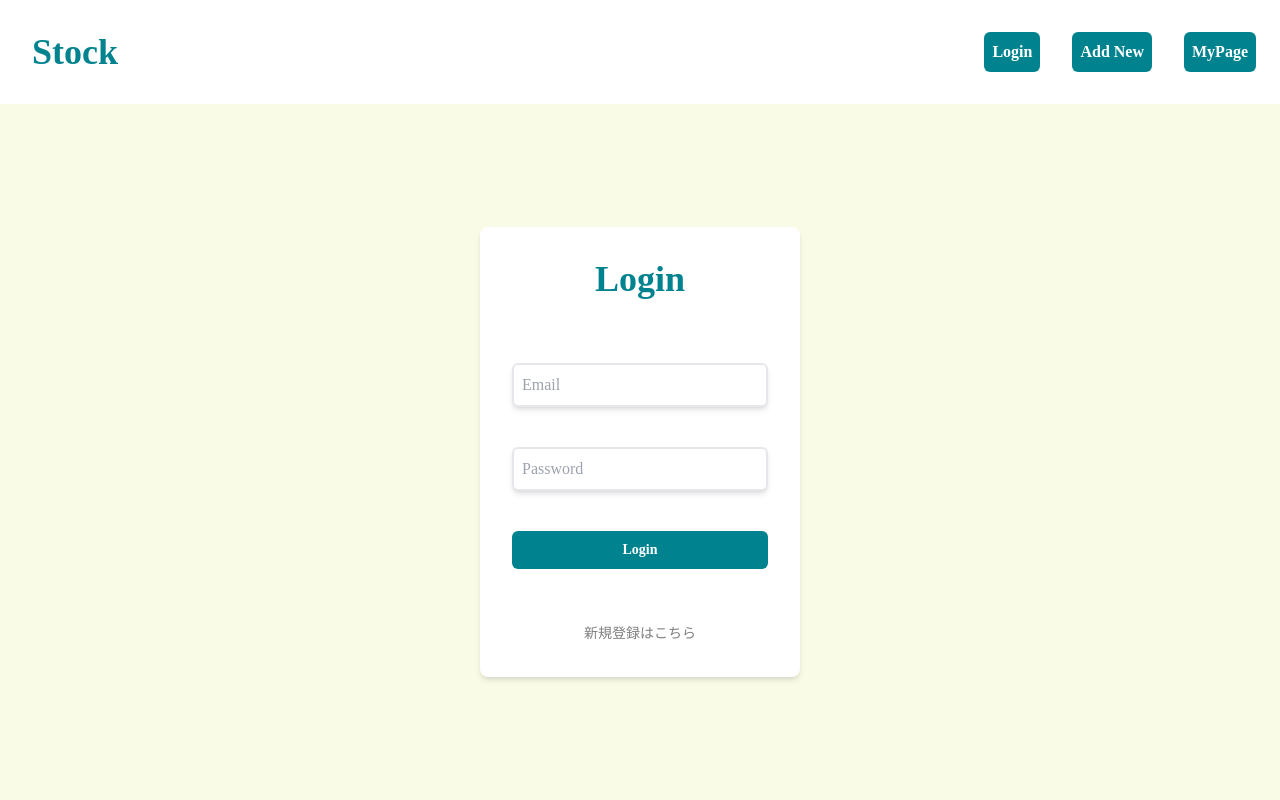
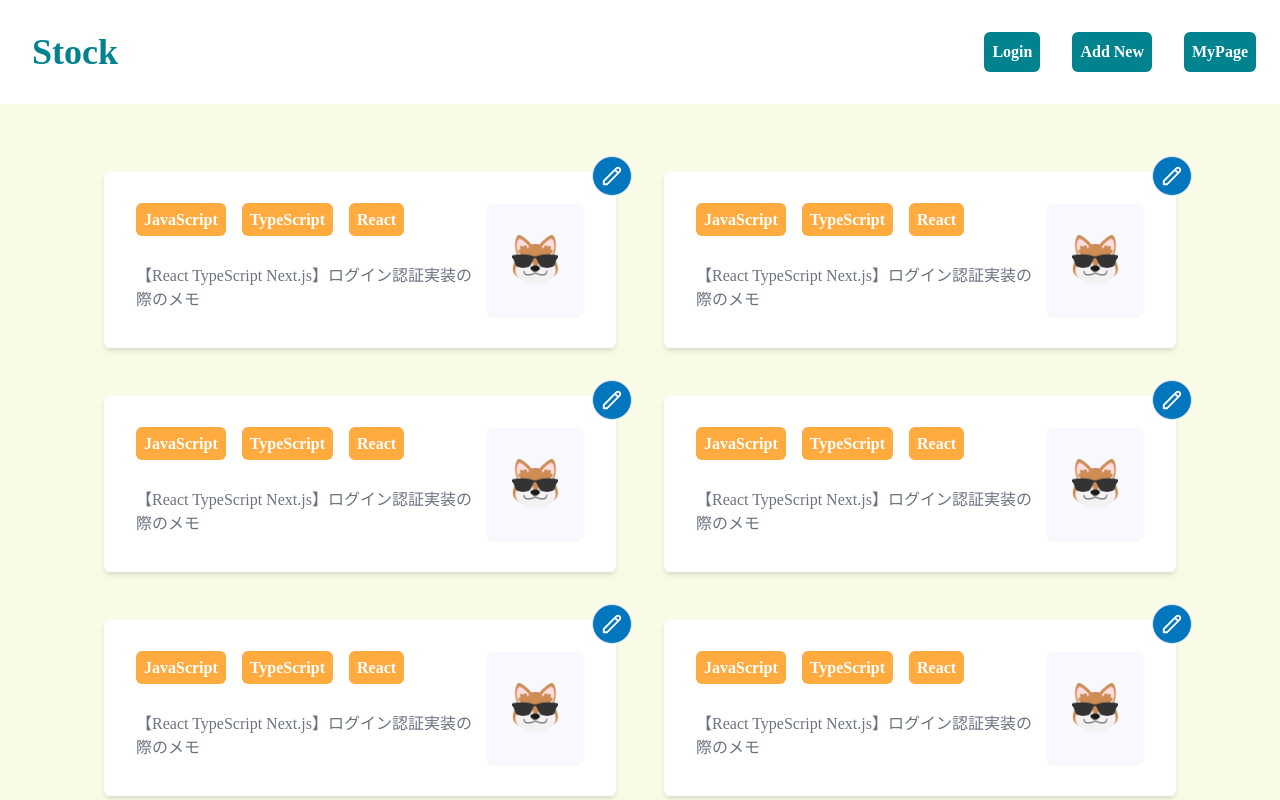
Before and after one commit to kokimd/bookmarks, a Next.js app: page / in a window 1280 px wide. Built offline with nearby package versions, Linux system fonts and the light colour scheme.

Commit message:
ダミーデータを作成、適用

```diff
--- a/src/components/ui-parts/ArticleCard.tsx
+++ b/src/components/ui-parts/ArticleCard.tsx
@@ -1,31 +1,32 @@
 import Image from 'next/image'
 import React, { FC } from 'react'
+import { Bookmark } from 'src/utils/types'
 import { PencilIcon } from '../ui-elements/Icons/PencilIcon'
 import { Typography } from '../ui-elements/Typography/Typography'
 
-export const ArticleCard: FC = () => {
+type Props = {
+  bookmark: Bookmark
+}
+
+export const ArticleCard: FC<Props> = ({ bookmark }) => {
+  const { title, categories } = bookmark
+
   return (
     <div className="relative flex w-2/5 cursor-pointer items-center justify-between rounded-md bg-white p-8 shadow-md">
       <div className="flex flex-col gap-8">
         <div className="flex gap-4">
+          {categories.map((category, i) => (
             <Typography
+              key={category.value + i}
               classes={[
                 'bg-asset-orange text-white font-semibold py-2 px-2 rounded-md',
               ]}
             >
-            TypeScript
+              {category.label}
             </Typography>
-          <Typography
-            classes={[
-              'bg-asset-orange text-white font-semibold py-2 px-2 rounded-md',
-            ]}
-          >
-            TypeScript
-          </Typography>
+          ))}
         </div>
-        <Typography classes={['text-gray-500']}>
-          TypeScriptの初心者向け記事
-        </Typography>
+        <Typography classes={['text-gray-500']}>{title}</Typography>
       </div>
       <div className="flex h-28 w-28 items-center justify-center rounded-lg bg-asset-white shadow-sm">
         <Image
@@ -36,6 +37,7 @@ export const ArticleCard: FC = () => {
           alt="dog"
         />
       </div>
+      {/* TopPagedでは表示しない */}
       <PencilIcon />
     </div>
   )
--- a/src/pages/index.tsx
+++ b/src/pages/index.tsx
@@ -4,18 +4,34 @@ import { ArticleCard } from 'src/components/ui-parts/ArticleCard'
 import { LoginForm } from 'src/components/ui-parts/form/LoginForm'
 
 const Home: NextPage = () => {
+  // TODO: 検索フォームを作成
+  // 降順で最大6件のブックマークを取得する(or Pagination)
+  //@ts-ignore
+  const dummyData = [...Array(6).keys()].map((val) => {
+    return {
+      id: `id ${val}`,
+      url: 'https://zenn.dev/furai_mountain/scraps/225734efc9ab7d',
+      title: '【React TypeScript Next.js】ログイン認証実装の際のメモ',
+      categories: [
+        { value: '1', label: 'JavaScript' },
+        { value: '2', label: 'TypeScript' },
+        { value: '3', label: 'React' },
+      ],
+      isRead: true,
+      comprehension: 3,
+      memo: 'aaaaaa ',
+    }
+  })
+
   return (
     <DefaultLayout title="Home">
       <div className="container">
-        <LoginForm />
-        {/* <div className="mt-16 flex flex-wrap justify-center gap-12">
-          <ArticleCard />
-          <ArticleCard />
-          <ArticleCard />
-          <ArticleCard />
-          <ArticleCard />
-          <ArticleCard />
-        </div> */}
+        {/* <LoginForm /> */}
+        <div className="mt-16 flex flex-wrap justify-center gap-12">
+          {dummyData?.map((bookmark, i) => (
+            <ArticleCard bookmark={bookmark} key={bookmark.id + i} />
+          ))}
+        </div>
       </div>
     </DefaultLayout>
   )
--- a/src/pages/mypage/index.tsx
+++ b/src/pages/mypage/index.tsx
@@ -4,6 +4,26 @@ import { ArticleCard } from 'src/components/ui-parts/ArticleCard'
 import { DefaultLayout } from 'src/components/ui-parts/layout/DefaultLayout'
 
 const MyPage: NextPage = () => {
+  // 自分が登録したブックマークを全件取得する
+  // TODO: Pagination作成
+  // TODO: 検索フォームを作成
+
+  //@ts-ignore
+  const dummyData = [...Array(6).keys()].map((val) => {
+    return {
+      id: `id ${val}`,
+      url: 'https://zenn.dev/furai_mountain/scraps/225734efc9ab7d',
+      title: '【React TypeScript Next.js】ログイン認証実装の際のメモ',
+      categories: [
+        { value: '1', label: 'JavaScript' },
+        { value: '2', label: 'TypeScript' },
+        { value: '3', label: 'React' },
+      ],
+      isRead: true,
+      comprehension: 3,
+      memo: 'aaaaaa ',
+    }
+  })
   return (
     <DefaultLayout title="マイページ">
       <div className="container">
@@ -30,12 +50,9 @@ const MyPage: NextPage = () => {
 
         <div className="p-8">
           <div className="mt-20 flex flex-wrap justify-center gap-12">
-            <ArticleCard />
-            <ArticleCard />
-            <ArticleCard />
-            <ArticleCard />
-            <ArticleCard />
-            <ArticleCard />
+            {dummyData.map((bookmark, i) => (
+              <ArticleCard bookmark={bookmark} key={bookmark.id + i} />
+            ))}
           </div>
         </div>
       </div>
```
Lines whose indentation alone changed are shown as unchanged.
